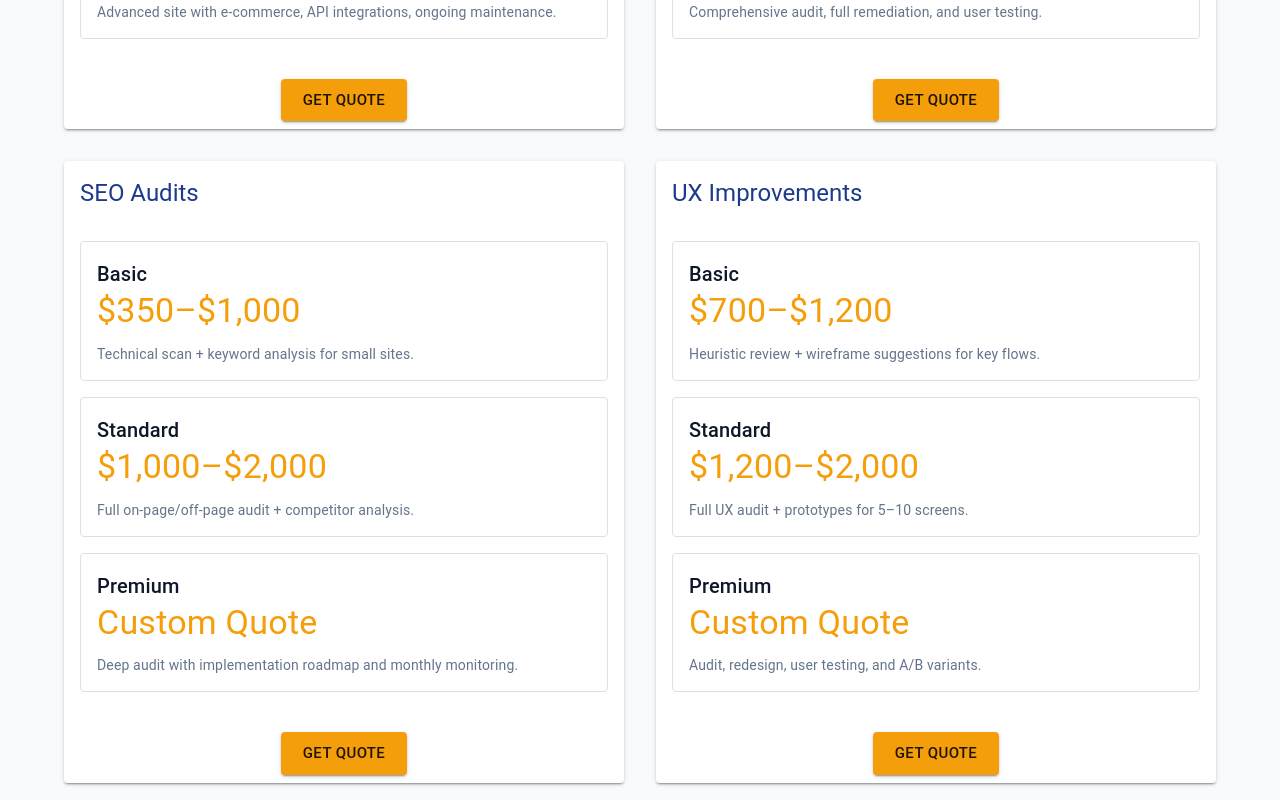
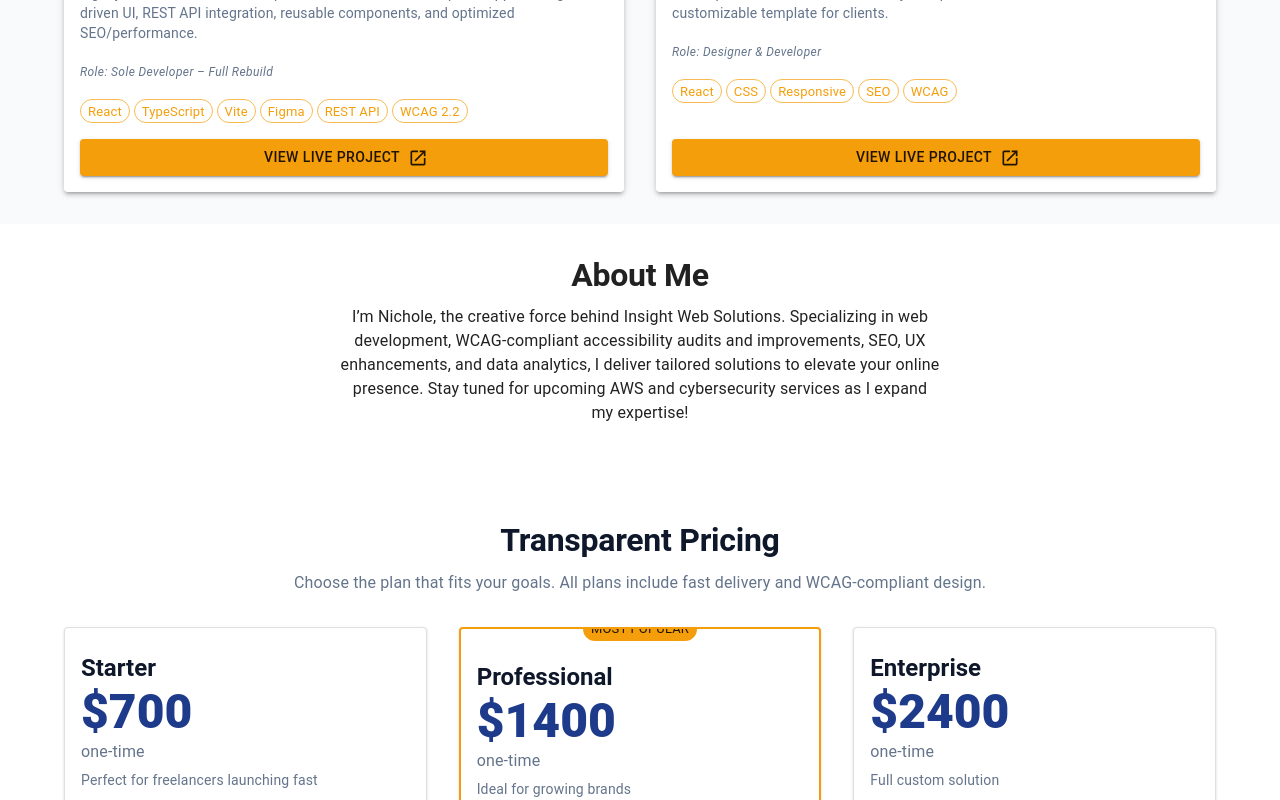
Before and after one commit to nicholemcgrew/insight-solutions, a React (Create React App) app: page /pricing in a window 1280 px wide. Shown: the part 2000-2800 px from the top of the page. Built offline with nearby package versions, Linux system fonts and the light colour scheme.

Commit message:
moved pricing to it's own page

```diff
--- a/src/App.tsx
+++ b/src/App.tsx
@@ -6,11 +6,11 @@ import theme from './theme';
 import Navbar from './components/Navbar';
 import Hero from './sections/Hero';
 import Services from './sections/Services';
-import Pricing from './sections/Pricing';
 import Portfolio from './sections/Portfolio';
 import About from './sections/About';
 import Contact from './sections/Contact';
 import Footer from './components/Footer';
+import PricingPage from './pages/PricingPage';
 
 const App: React.FC = () => {
   // ← MOVE useState INSIDE the component
@@ -44,9 +44,9 @@ const App: React.FC = () => {
           <Hero />
           {/* ← PASS THE FUNCTION */}
           <Services setSelectedService={setSelectedService} />
-          <Pricing />
           <Portfolio />
           <About />
+          <PricingPage />
           <Contact selectedService={selectedService} />
           <Footer />
         </ThemeProvider>
--- a/src/components/Navbar.tsx
+++ b/src/components/Navbar.tsx
@@ -22,8 +22,8 @@ import { Link } from "react-scroll";
 const navItems = [
   { label: "Home", to: "home" },
   { label: "Services", to: "services" },
+  { label: "Portfolio", to: "portfolio" },
   { label: "Pricing", to: "pricing" },
-  { label: "Portfolio", to: "portfolio" },
   { label: "About", to: "about" },
   { label: "Contact", to: "contact" },
 ];
--- /dev/null
+++ b/src/data/pricing.json
@@ -0,0 +1,46 @@
+[
+  {
+    "name": "Starter",
+    "price": 700,
+    "description": "Perfect for freelancers launching fast",
+    "features": [
+      "1-Page Portfolio",
+      "Mobile Responsive",
+      "SEO Basics",
+      "Formspree Contact Form",
+      "1 Round of Revisions"
+    ],
+    "notIncluded": ["Custom Domain", "Analytics Dashboard"],
+    "popular": false
+  },
+  {
+    "name": "Professional",
+    "price": 1400,
+    "description": "Ideal for growing brands",
+    "features": [
+      "3-Page Site",
+      "Custom Domain Setup",
+      "Advanced SEO",
+      "Google Analytics",
+      "WCAG AA Audit",
+      "2 Rounds of Revisions"
+    ],
+    "notIncluded": [],
+    "popular": true
+  },
+  {
+    "name": "Enterprise",
+    "price": 2400,
+    "description": "Full custom solution",
+    "features": [
+      "5+ Pages",
+      "Custom CMS",
+      "E-commerce Ready",
+      "Full Accessibility Audit",
+      "Ongoing Support",
+      "Unlimited Revisions"
+    ],
+    "notIncluded": [],
+    "popular": false
+  }
+]
--- /dev/null
+++ b/src/pages/PricingPage.tsx
@@ -0,0 +1,141 @@
+// src/pages/PricingPage.tsx
+import React from "react";
+import {
+  Box,
+  Container,
+  Typography,
+  Grid2,
+  Card,
+  CardContent,
+  Button,
+  Chip,
+  List,
+  ListItem,
+  ListItemIcon,
+  ListItemText,
+} from "@mui/material";
+import CheckCircleIcon from "@mui/icons-material/CheckCircle";
+import CancelIcon from "@mui/icons-material/Cancel";
+import pricingData from "../data/pricing.json";
+
+interface Plan {
+  name: string;
+  price: number;
+  description: string;
+  features: string[];
+  notIncluded: string[];
+  popular: boolean;
+}
+
+const PricingPage = () => {
+  const plans: Plan[] = pricingData as Plan[];
+
+  return (
+    <Box sx={{ py: 8, bgcolor: "background.paper" }} id="pricing">
+      <Container maxWidth="lg">
+        <Typography variant="h2" align="center" gutterBottom color="text.primary">
+          Transparent Pricing
+        </Typography>
+        <Typography
+          variant="body1"
+          align="center"
+          maxWidth="700px"
+          mx="auto"
+          paragraph
+          color="text.secondary"
+        >
+          Choose the plan that fits your goals. All plans include fast delivery
+          and WCAG-compliant design.
+        </Typography>
+
+        <Grid2 container spacing={4} mt={4}>
+          {plans.map((plan) => (
+            <Grid2 size={{ xs: 12, md: 4 }} key={plan.name}>
+              {/* ←←← YOUR CARD STARTS HERE ←←← */}
+              <Card
+                sx={{
+                  height: "100%",
+                  display: "flex",
+                  flexDirection: "column",
+                  transition: "0.3s",
+                  border: plan.popular ? "2px solid" : "1px solid",
+                  borderColor: plan.popular ? "secondary.main" : "grey.300",
+                  position: "relative",
+                  "&:hover": { transform: "translateY(-8px)", boxShadow: 8 },
+                }}
+              >
+                {/* Popular badge */}
+                {plan.popular && (
+                  <Chip
+                    label="MOST POPULAR"
+                    color="secondary"
+                    size="small"
+                    sx={{
+                      position: "absolute",
+                      top: -12,
+                      left: "50%",
+                      transform: "translateX(-50%)",
+                    }}
+                  />
+                )}
+
+                <CardContent sx={{ flexGrow: 1, pt: plan.popular ? 4 : 3 }}>
+                  <Typography variant="h5" fontWeight={700}>
+                    {plan.name}
+                  </Typography>
+                  <Typography variant="h3" color="primary" fontWeight={800}>
+                    ${plan.price}
+                  </Typography>
+                  <Typography color="text.secondary" gutterBottom>
+                    one-time
+                  </Typography>
+                  <Typography variant="body2" color="text.secondary" paragraph>
+                    {plan.description}
+                  </Typography>
+
+                  <List>
+                    {plan.features.map((f) => (
+                      <ListItem key={f} disablePadding sx={{ py: 0.5 }}>
+                        <ListItemIcon sx={{ minWidth: 32 }}>
+                          <CheckCircleIcon color="success" fontSize="small" />
+                        </ListItemIcon>
+                        <ListItemText primary={f} />
+                      </ListItem>
+                    ))}
+                    {plan.notIncluded.map((f) => (
+                      <ListItem key={f} disablePadding sx={{ py: 0.5, opacity: 0.6 }}>
+                        <ListItemIcon sx={{ minWidth: 32 }}>
+                          <CancelIcon color="error" fontSize="small" />
+                        </ListItemIcon>
+                        <ListItemText primary={f} />
+                      </ListItem>
+                    ))}
+                  </List>
+                </CardContent>
+
+                <Box sx={{ p: 2 }}>
+                  <Button
+                    fullWidth
+                    variant={plan.popular ? "contained" : "outlined"}
+                    color="secondary"
+                    size="large"
+                    onClick={() => {
+                      document
+                        .getElementById("contact")
+                        ?.scrollIntoView({ behavior: "smooth" });
+                    }}
+                  >
+                    Choose {plan.name}
+                  </Button>
+                </Box>
+              </Card>
+              {/* ←←← YOUR CARD ENDS HERE ←←← */}
+            </Grid2>
+          ))}
+        </Grid2>
+      </Container>
+    </Box>
+  );
+};
+
+export default PricingPage;
```
